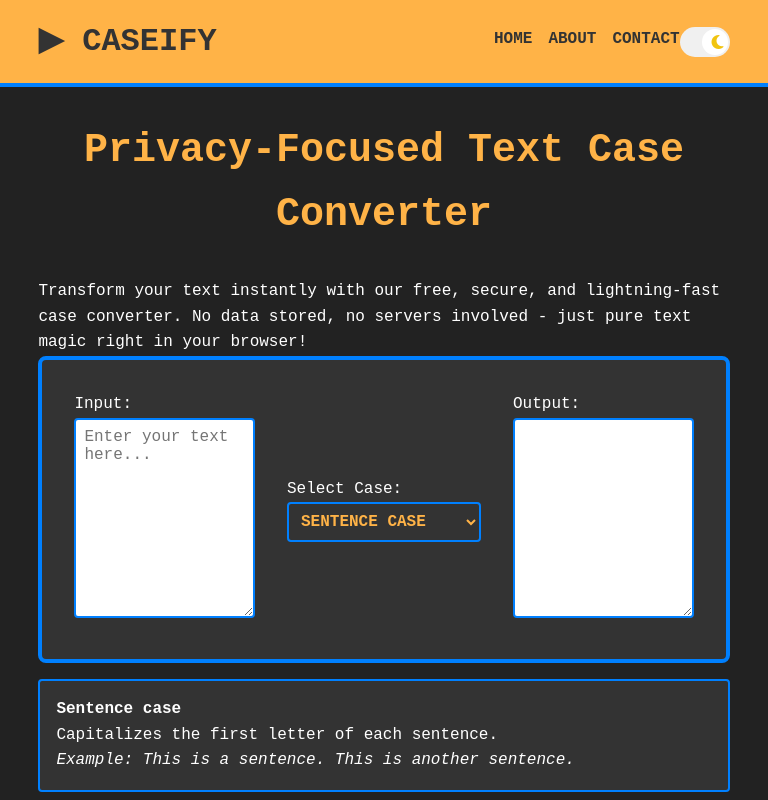
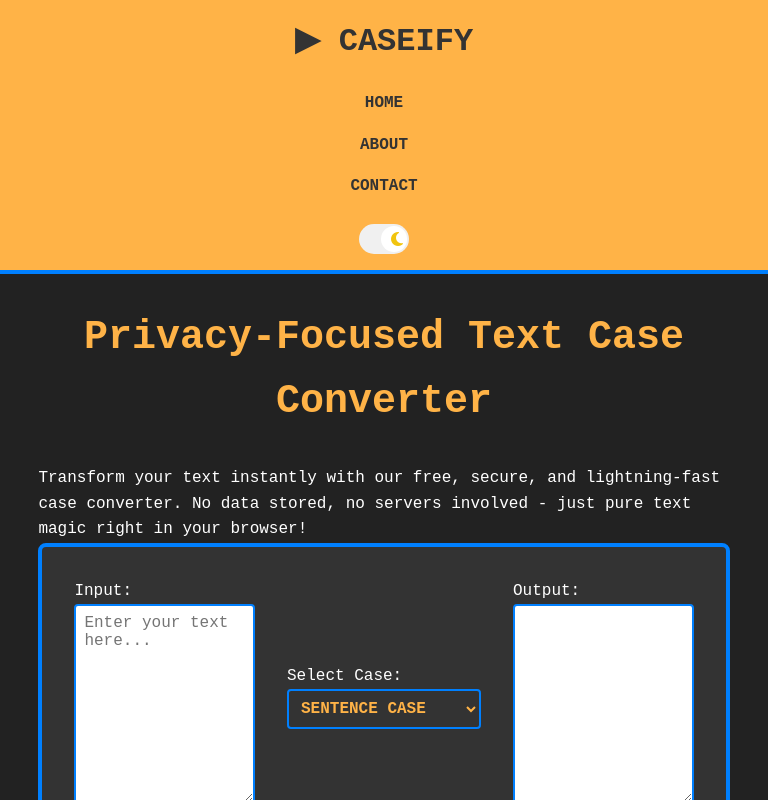
Before and after one commit to caseify-xyz/caseify-xyz.github.io, a plain HTML site: page index.html in a window 768 px wide. Both pictures are taken after a click on the button "Toggle dark mode". Shown: the top 800 px of the page. Drawn offline with Linux system fonts and the light colour scheme.

Commit message:
Made day mode default, centered Home, About, Contact in headers

```diff
--- a/index.html
+++ b/index.html
@@ -13,17 +13,20 @@
     <header>
         <nav>
             <div class="logo">&#9654; CASEIFY</div>
+            <div class="nav-links">
                 <ul>
                     <li><a href="#converterContent" id="homeLink">Home</a></li>
                     <li><a href="#about" id="aboutLink">About</a></li>
                     <li><a href="#contact" id="contactLink">Contact</a></li>
+                </ul>
+            </div>
             <button id="darkModeToggle" class="theme-toggle" aria-label="Toggle dark mode">
                 <i class="fas fa-sun"></i>
                 <i class="fas fa-moon"></i>
             </button>
-            </ul>
         </nav>
     </header>
+
 
     <main id="mainContent">
         <div id="converterContent">
--- a/script.js
+++ b/script.js
@@ -4,8 +4,6 @@ document.addEventListener('DOMContentLoaded', () => {
     const homeLink = document.getElementById('homeLink');
     const aboutLink = document.getElementById('aboutLink');
     const contactLink = document.getElementById('contactLink');
-
-    // Dark mode toggle
     const darkModeToggle = document.getElementById('darkModeToggle');
 
     document.addEventListener('keydown', function(event) {
@@ -62,13 +60,14 @@ document.addEventListener('DOMContentLoaded', () => {
     // Function to toggle dark mode
     function toggleDarkMode() {
         document.body.classList.toggle('dark-mode');
-        localStorage.setItem('darkMode', document.body.classList.contains('dark-mode'));
+        const isDarkMode = document.body.classList.contains('dark-mode');
+        localStorage.setItem('darkMode', isDarkMode);
 
         // Update the icon
         const sunIcon = darkModeToggle.querySelector('.fa-sun');
         const moonIcon = darkModeToggle.querySelector('.fa-moon');
 
-        if (document.body.classList.contains('dark-mode')) {
+        if (isDarkMode) {
             sunIcon.style.opacity = '0';
             moonIcon.style.opacity = '1';
         } else {
@@ -80,11 +79,24 @@ document.addEventListener('DOMContentLoaded', () => {
     // Event listener for dark mode toggle
     darkModeToggle.addEventListener('click', toggleDarkMode);
 
-    // Check for saved dark mode preference
-    if (localStorage.getItem('darkMode') === 'true') {
+    // Check for saved dark mode preference, default to light mode if not set
+    const savedDarkMode = localStorage.getItem('darkMode');
+    if (savedDarkMode === 'true') {
         document.body.classList.add('dark-mode');
+    } else {
+        document.body.classList.remove('dark-mode');
     }
 
+    // Set initial icon state
+    const sunIcon = darkModeToggle.querySelector('.fa-sun');
+    const moonIcon = darkModeToggle.querySelector('.fa-moon');
+    if (document.body.classList.contains('dark-mode')) {
+        sunIcon.style.opacity = '0';
+        moonIcon.style.opacity = '1';
+    } else {
+        sunIcon.style.opacity = '1';
+        moonIcon.style.opacity = '0';
+    }
 
     function initializeConverter() {
         const inputText = document.getElementById('inputText');
--- a/styles.css
+++ b/styles.css
@@ -46,13 +46,21 @@ nav {
     color: var(--secondary-color);
 }
 
+.nav-links {
+    position: absolute;
+    left: 50%;
+    transform: translateX(-50%);
+}
+
 nav ul {
     display: flex;
     list-style: none;
+    margin: 0;
+    padding: 0;
 }
 
 nav ul li {
-    margin-left: 1rem;
+    margin: 0 1rem;
 }
 
 nav ul li a {
@@ -197,43 +205,18 @@ footer {
     margin-top: 2rem;
 }
 
-@media (min-width: 768px) {
-    .converter-container {
-        flex-direction: row;
-    }
-
-    .input-container, .output-container {
-        flex: 1;
-    }
-
-    .options-container {
-        display: flex;
-        flex-direction: column;
-        justify-content: center;
-        padding: 0 1rem;
-    }
-}
-
 .blurb {
     background-color: var(--secondary-color);
     border: 4px solid var(--border-color);
     border-radius: 8px;
     padding: 2rem;
-    margin: 2rem auto; /* Centers the blurb */
+    margin: 2rem auto;
     box-shadow: 4px 4px 0 var(--border-color);
     color: var(--primary-color);
-    max-width: 800px; /* Limits the width on larger screens */
-    width: 90%; /* Takes up 90% of the container width on smaller screens */
+    max-width: 800px;
+    width: 90%;
 }
 
-@media (max-width: 600px) {
-    .blurb {
-        padding: 1.5rem;
-        width: 95%; /* Slightly wider on very small screens */
-    }
-}
-
-/* Rest of the blurb styles remain the same */
 .blurb h2 {
     font-size: 1.5rem;
     margin-bottom: 1rem;
@@ -265,9 +248,6 @@ footer {
     font-style: italic;
     color: var(--border-color);
 }
-
-
-/* Dark Mode */
 
 .theme-toggle {
     background-color: transparent;
@@ -330,3 +310,53 @@ footer {
 body.dark-mode .theme-toggle .fa-moon {
     opacity: 1;
 }
+
+@media (min-width: 768px) {
+    .converter-container {
+        flex-direction: row;
+    }
+
+    .input-container, .output-container {
+        flex: 1;
+    }
+
+    .options-container {
+        display: flex;
+        flex-direction: column;
+        justify-content: center;
+        padding: 0 1rem;
+    }
+}
+
+@media (max-width: 768px) {
+    nav {
+        flex-direction: column;
+        align-items: center;
+    }
+
+    .nav-links {
+        position: static;
+        transform: none;
+        margin-top: 1rem;
+    }
+
+    nav ul {
+        flex-direction: column;
+        align-items: center;
+    }
+
+    nav ul li {
+        margin: 0.5rem 0;
+    }
+
+    .theme-toggle {
+        margin-top: 1rem;
+    }
+}
+
+@media (max-width: 600px) {
+    .blurb {
+        padding: 1.5rem;
+        width: 95%;
+    }
+}
```
Lines whose indentation alone changed are shown as unchanged.
